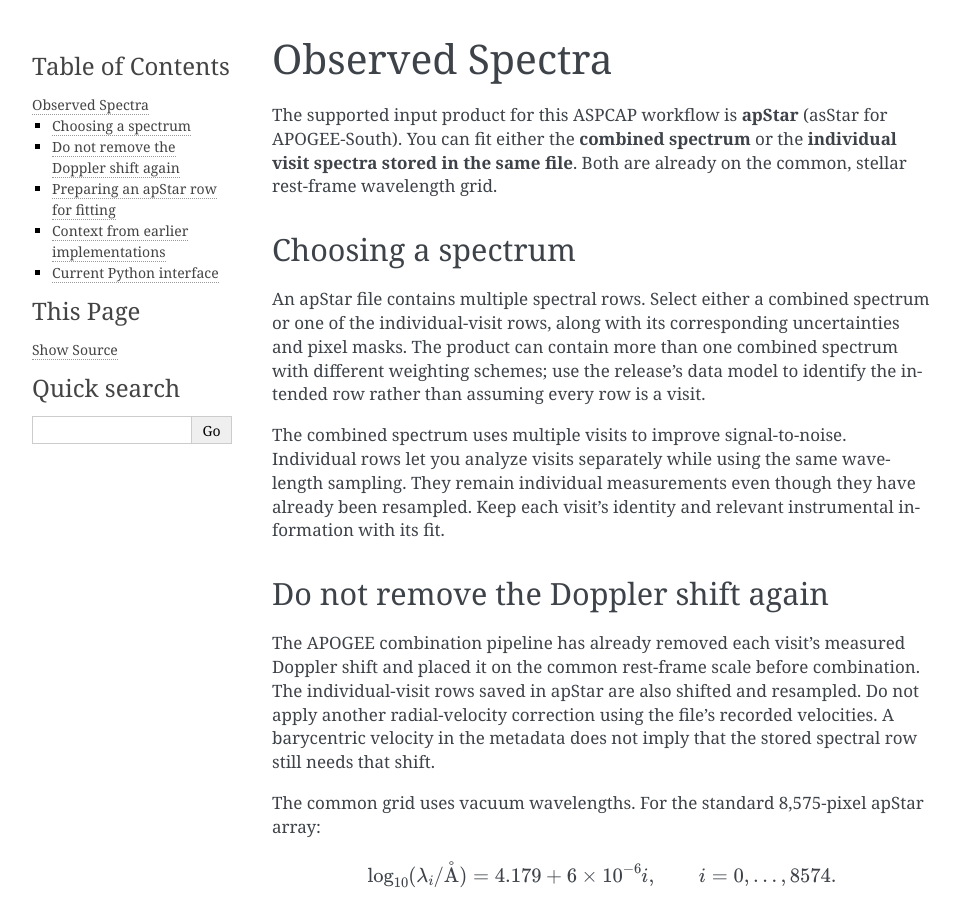
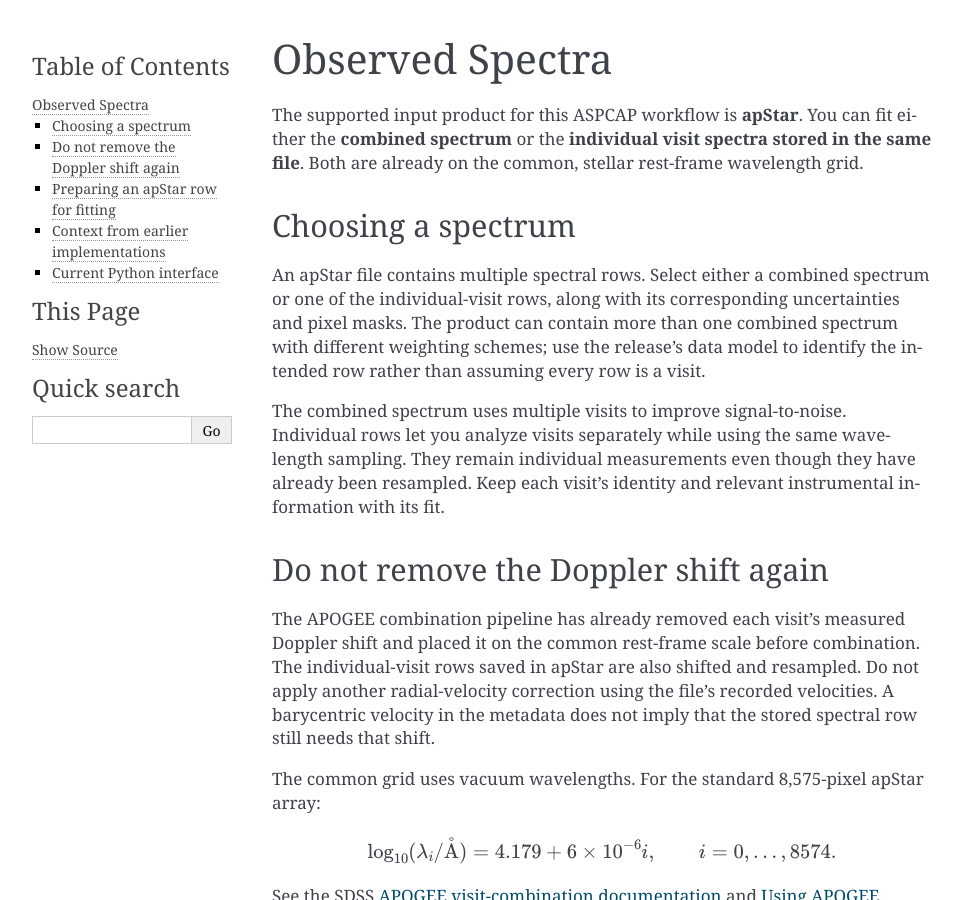
Before and after one commit to dnidever/aspcap, a Sphinx documentation site: the page built from docs/observed-spectra.rst, in a window 1280 px wide and 900 px high. Shown: the whole window, without its empty margins (148-1110 px from the left). Built offline with Sphinx 7.4.7, drawn with Linux system fonts in a browser that asks for light colours.

Commit message:
Remove obsolete southern asStar naming parenthetical

```diff
--- a/docs/observed-spectra.rst
+++ b/docs/observed-spectra.rst
@@ -1,8 +1,7 @@
 Observed Spectra
 ================
 
-The supported input product for this ASPCAP workflow is **apStar** (asStar
-for APOGEE-South). You can fit either the **combined spectrum** or the
+The supported input product for this ASPCAP workflow is **apStar**. You can fit either the **combined spectrum** or the
 **individual visit spectra stored in the same file**. Both are already on the
 common, stellar rest-frame wavelength grid.
 
```
